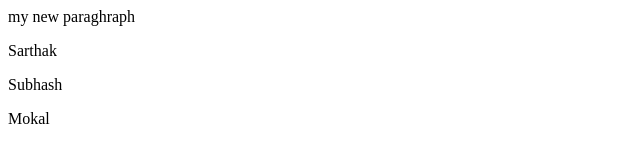
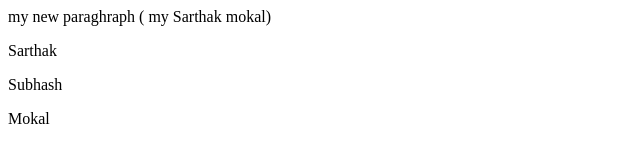
Before and after one commit to Sarthakmokal89/localrepo, a plain HTML site: page index.html in a window 1280 px wide. Shown: the whole page, without its empty margins (0-640 px from the left). Drawn offline with Linux system fonts and the light colour scheme.

Commit message:
changes in this

```diff
--- a/index.html
+++ b/index.html
@@ -1,4 +1,4 @@
-<P>my new paraghraph</P>
+<P>my new paraghraph ( my Sarthak mokal)</P>
 <P>Sarthak</P>
 <P>Subhash</P>
 <P>Mokal</P>
```
